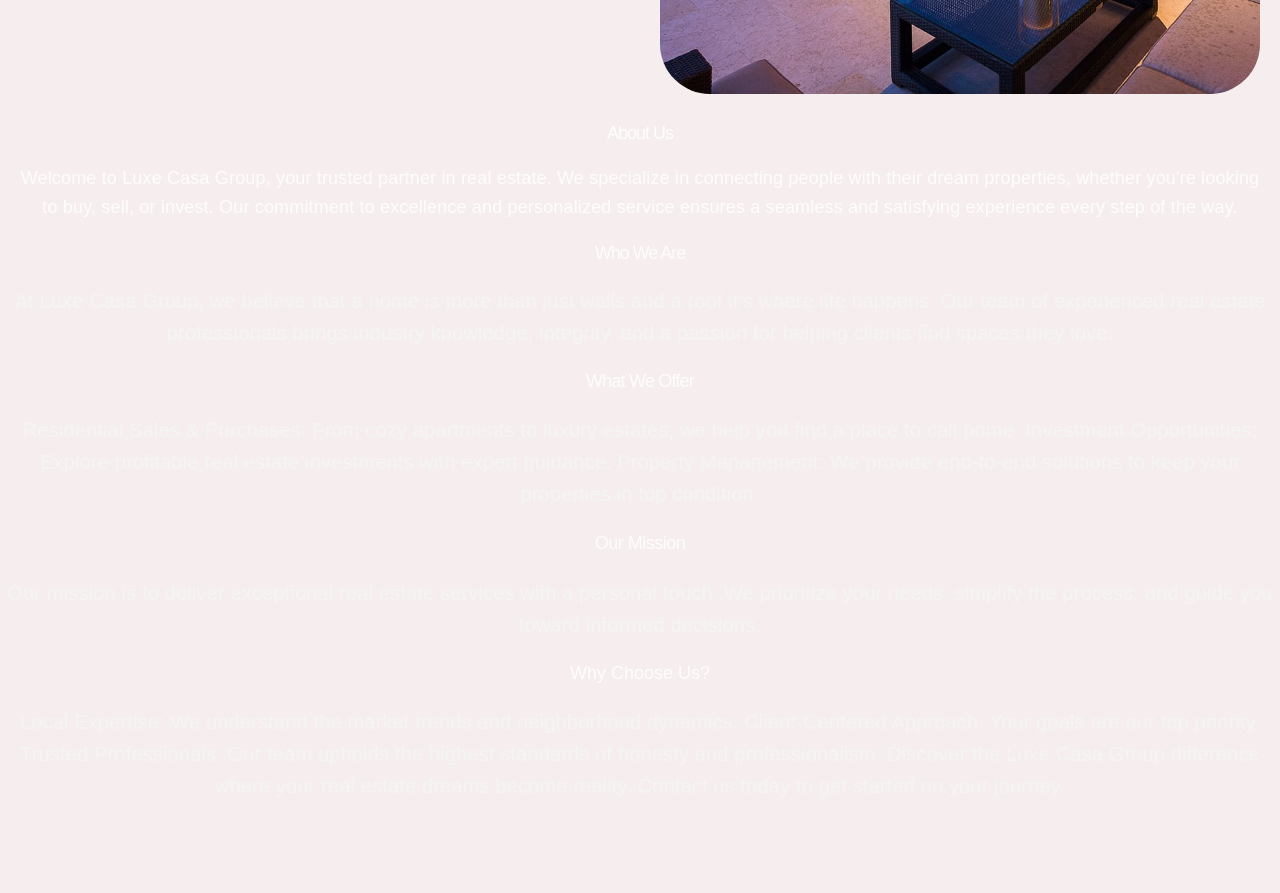
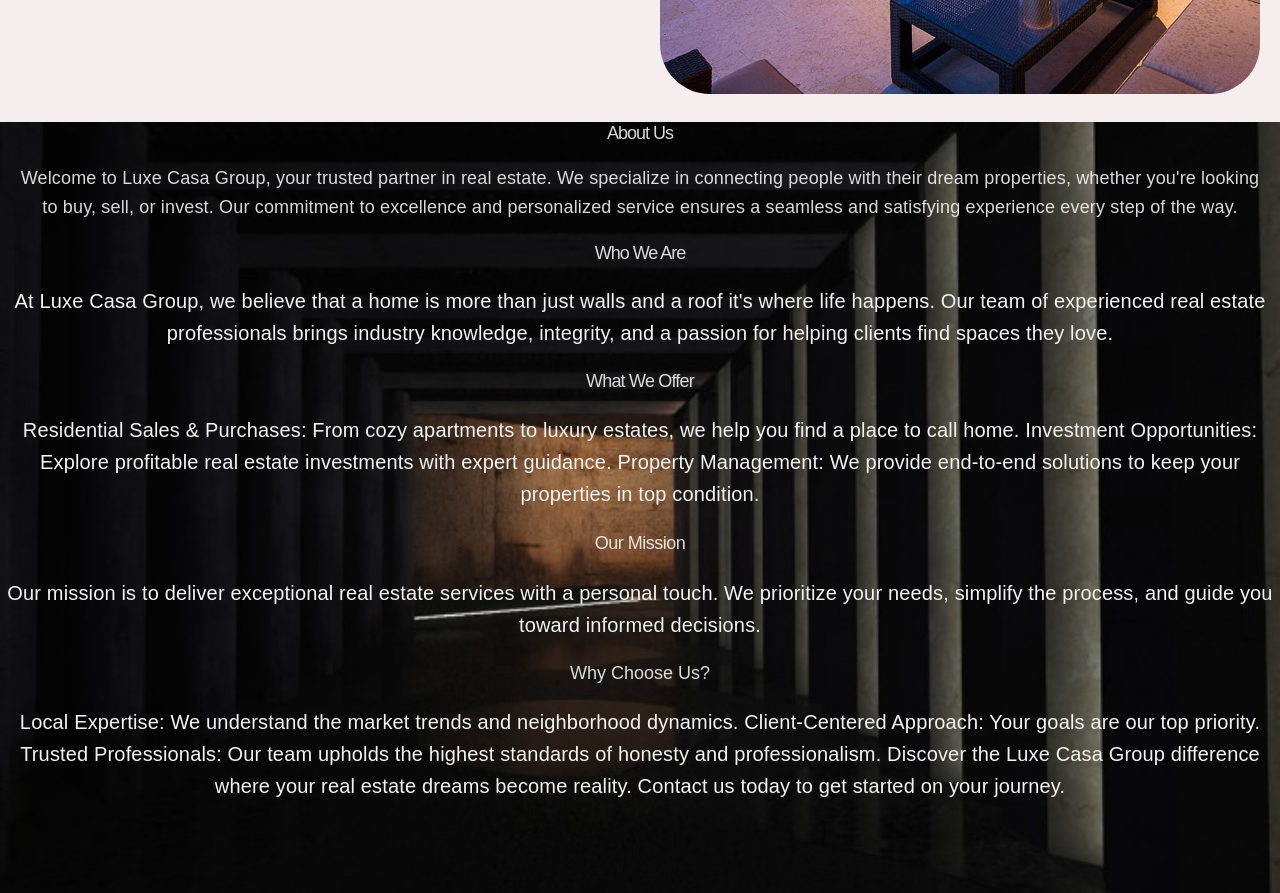
Before and after one commit to ayoosX/King-s-Homes-, a plain HTML site: page index.html in a window 1280 px wide. Shown: the part 660-1553 px from the top of the page. Drawn offline with nearby package versions, Linux system fonts and the light colour scheme.

Commit message:
Update styles.css

```diff
--- a/CSS/styles.css
+++ b/CSS/styles.css
@@ -266,7 +266,7 @@
 .mission-section {
   display: block;
   justify-content: flex-start;
-  background-image: url(../Images/modern-dark-home-interior-background-with-frame-mockup_978921-7456.avif);
+  background-image: url(../Images/image\ 1\ \(12\).jpg);
   background-repeat: no-repeat;
   background-size: cover;
   background-position: 100%;
```
